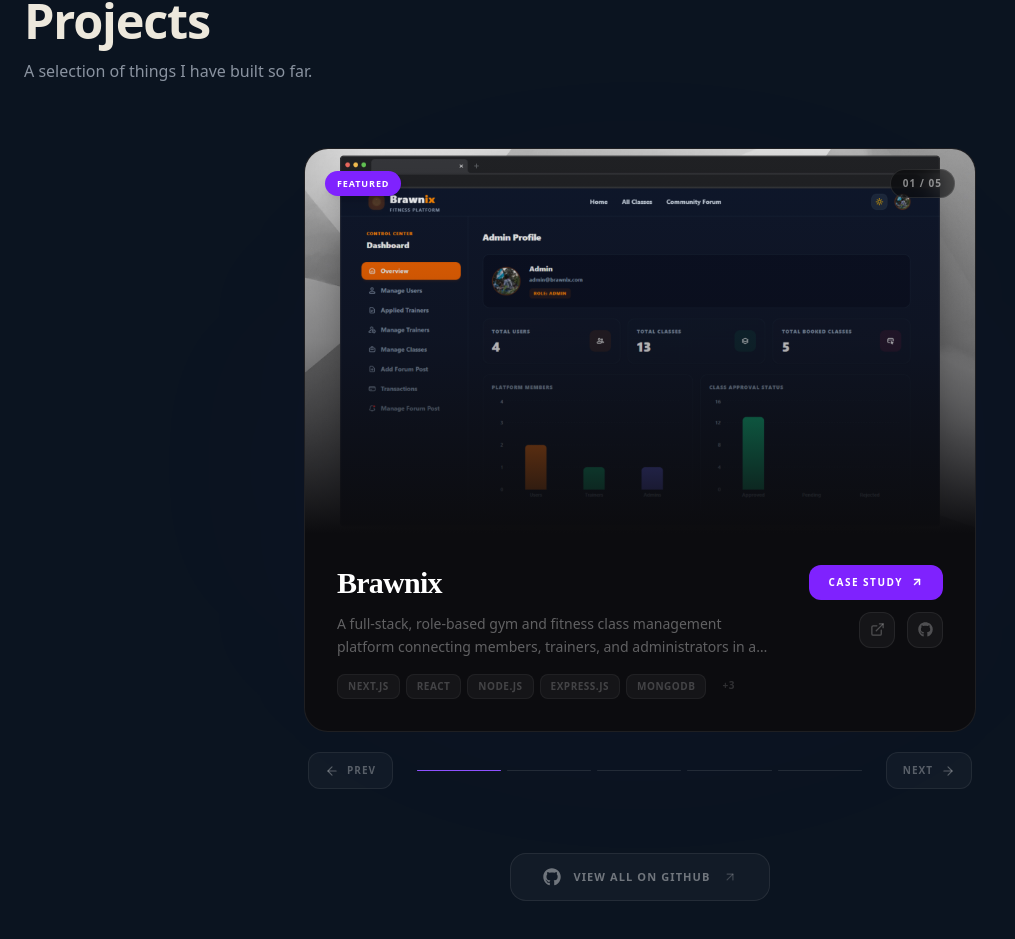
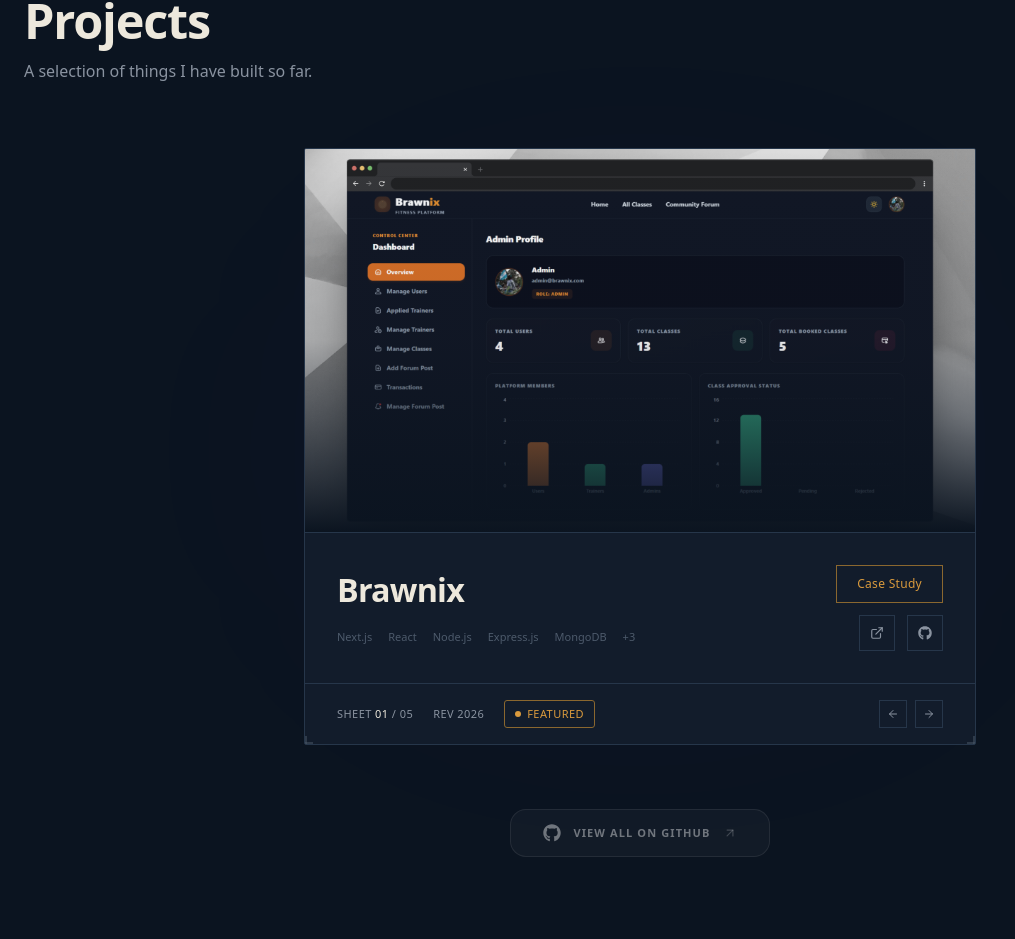
Before and after one commit to tawchifulislam/portfolio, a Next.js app: page / in a window 1280 px wide. Shown: the part 2676-3615 px from the top of the page, without its empty margins (0-1015 px from the left). Built offline with nearby package versions, Linux system fonts and the light colour scheme.

Commit message:
refactor: enhance ProjectStack structure and navigation

```diff
--- a/src/components/ui/ProjectCard.jsx
+++ b/src/components/ui/ProjectCard.jsx
@@ -1,30 +1,22 @@
 'use client';
 
+import { useState, useEffect, useCallback } from 'react';
 import { motion, AnimatePresence } from 'framer-motion';
-import { useState, useEffect, useCallback } from 'react';
-import {
-  ExternalLink,
-  ArrowUpRight,
-  ArrowLeft,
-  ArrowRight,
-} from 'lucide-react';
+import { ExternalLink, ArrowLeft, ArrowRight } from 'lucide-react';
 import { FaGithub } from 'react-icons/fa';
 import Image from 'next/image';
 import Link from 'next/link';
+import CornerMarks from './CornerMarks';
+import TitleBlock from './TitleBlock';
 
 export default function ProjectStack({ projects }) {
   const [current, setCurrent] = useState(0);
   const [direction, setDirection] = useState(1);
-  const [isAnimating, setIsAnimating] = useState(false);
 
-  const go = useCallback(
-    (index, dir) => {
-      if (isAnimating) return;
-      setDirection(dir);
-      setCurrent(index);
-    },
-    [isAnimating],
-  );
+  const go = useCallback((index, dir) => {
+    setDirection(dir);
+    setCurrent(index);
+  }, []);
 
   const prev = useCallback(
     () => go(current === 0 ? projects.length - 1 : current - 1, -1),
@@ -35,7 +27,6 @@ export default function ProjectStack({ projects }) {
     [current, go, projects.length],
   );
 
-  // Keyboard navigation
   useEffect(() => {
     const handleKey = e => {
       if (e.key === 'ArrowLeft') prev();
@@ -48,96 +39,63 @@ export default function ProjectStack({ projects }) {
   const project = projects[current];
 
   const slideVariants = {
-    enter: dir => ({ x: dir * 80, opacity: 0, scale: 0.98 }),
-    center: { x: 0, opacity: 1, scale: 1 },
-    exit: dir => ({ x: dir * -80, opacity: 0, scale: 0.98 }),
+    enter: dir => ({ x: dir * 60, opacity: 0 }),
+    center: { x: 0, opacity: 1 },
+    exit: dir => ({ x: dir * -60, opacity: 0 }),
   };
 
   return (
-    <div className="relative w-full">
-      {/* Main card */}
-      <div className="relative overflow-hidden rounded-3xl border border-white/8 bg-[#0c0c0f]">
-        <AnimatePresence
-          mode="wait"
-          custom={direction}
-          onExitComplete={() => setIsAnimating(false)}
-        >
+    <div className="relative">
+      <div className="sheet overflow-hidden">
+        <CornerMarks />
+
+        <AnimatePresence mode="wait" custom={direction}>
           <motion.div
-            key={current}
+            key={project.slug}
             custom={direction}
             variants={slideVariants}
             initial="enter"
             animate="center"
             exit="exit"
-            transition={{ duration: 0.45, ease: [0.22, 1, 0.36, 1] }}
-            onAnimationStart={() => setIsAnimating(true)}
-            onAnimationComplete={() => setIsAnimating(false)}
+            transition={{ duration: 0.4, ease: [0.22, 1, 0.36, 1] }}
           >
-            {/* Image */}
-            <div className="relative w-full h-64 sm:h-80 md:h-96 overflow-hidden">
+            <div className="relative w-full h-64 sm:h-80 md:h-96 border-b border-line">
               <Image
                 src={project.image}
                 alt={project.title}
                 fill
-                className="object-cover object-top scale-[1.02] hover:scale-100 transition-transform duration-700"
+                className="object-cover object-top grayscale-[0.3] hover:grayscale-0 transition-all duration-700"
                 priority
               />
-              <div className="absolute inset-0 bg-linear-to-t from-[#0c0c0f] via-[#0c0c0f]/30 to-transparent" />
-
-              {/* Top badges */}
-              <div className="absolute top-5 left-5 right-5 flex items-center justify-between">
-                {project.featured ? (
-                  <span className="px-3 py-1.5 rounded-full text-[9px] font-black tracking-widest uppercase bg-violet-600 text-white shadow-lg">
-                    Featured
-                  </span>
-                ) : (
-                  <span />
-                )}
-                <span className="px-3 py-1.5 rounded-full bg-black/50 backdrop-blur-md border border-white/10 text-[10px] font-black text-white/50 tracking-widest">
-                  {String(current + 1).padStart(2, '0')} /{' '}
-                  {String(projects.length).padStart(2, '0')}
-                </span>
-              </div>
+              <div className="absolute inset-0 bg-linear-to-t from-ink via-ink/10 to-transparent" />
             </div>
 
-            {/* Content */}
             <div className="p-7 md:p-8">
               <div className="flex flex-col sm:flex-row sm:items-start gap-5 sm:gap-8">
-                {/* Left — title + desc */}
                 <div className="flex-1 min-w-0">
-                  <h3 className="text-2xl md:text-3xl font-bold font-[--font-syne] text-white tracking-tight mb-3">
+                  <h3 className="font-display text-h2 font-semibold text-paper tracking-tight mb-3">
                     {project.title}
                   </h3>
-                  <p className="text-white/35 text-sm leading-relaxed line-clamp-2">
-                    {project.description}
+                  <p className="measure text-sm text-muted leading-relaxed">
+                    {project.summary}
                   </p>
 
-                  {/* Tags */}
-                  <div className="flex flex-wrap gap-1.5 mt-4">
+                  <div className="flex flex-wrap gap-x-4 gap-y-1.5 mt-4 font-mono text-[11px] text-faint">
                     {project.tags.slice(0, 5).map(tag => (
-                      <span
-                        key={tag}
-                        className="px-2.5 py-1 rounded-lg text-[10px] font-bold text-white/20 bg-white/4 border border-white/5 uppercase tracking-wider"
-                      >
-                        {tag}
-                      </span>
+                      <span key={tag}>{tag}</span>
                     ))}
                     {project.tags.length > 5 && (
-                      <span className="px-2.5 py-1 text-[10px] font-bold text-white/15 uppercase tracking-wider">
-                        +{project.tags.length - 5}
-                      </span>
+                      <span>+{project.tags.length - 5}</span>
                     )}
                   </div>
                 </div>
 
-                {/* Right — actions */}
                 <div className="flex sm:flex-col items-center sm:items-end gap-3 shrink-0">
                   <Link
-                    href={`/projects/${project.id}`}
-                    className="relative overflow-hidden flex items-center gap-2 px-5 py-2.5 rounded-xl bg-violet-600 hover:bg-violet-500 text-white text-[10px] font-black tracking-[0.15em] uppercase transition-colors duration-300 before:absolute before:inset-0 before:-translate-x-full hover:before:translate-x-full before:bg-linear-to-r before:from-transparent before:via-white/20 before:to-transparent before:transition-transform before:duration-700"
+                    href={`/projects/${project.slug}`}
+                    className="px-5 py-2.5 border border-brass-dim text-brass text-xs font-medium tracking-wide hover:bg-brass hover:text-ink transition-colors duration-300"
                   >
                     Case Study
-                    <ArrowUpRight size={12} strokeWidth={3} />
                   </Link>
 
                   <div className="flex items-center gap-3">
@@ -145,20 +103,20 @@ export default function ProjectStack({ projects }) {
                       href={project.liveUrl}
                       target="_blank"
                       rel="noopener noreferrer"
-                      className="w-9 h-9 flex items-center justify-center rounded-xl bg-white/4 border border-white/[0.07] text-white/25 hover:text-violet-400 hover:border-violet-500/30 transition-all duration-300"
                       title="Live Demo"
+                      className="w-9 h-9 flex items-center justify-center border border-line text-muted hover:text-brass hover:border-brass-dim transition-colors duration-300"
                     >
-                      <ExternalLink size={15} />
+                      <ExternalLink size={14} />
                     </a>
 
                     <a
                       href={project.githubUrl}
                       target="_blank"
                       rel="noopener noreferrer"
-                      className="w-9 h-9 flex items-center justify-center rounded-xl bg-white/4 border border-white/[0.07] text-white/25 hover:text-white hover:border-white/20 transition-all duration-300"
                       title="Source Code"
+                      className="w-9 h-9 flex items-center justify-center border border-line text-muted hover:text-paper hover:border-faint transition-colors duration-300"
                     >
-                      <FaGithub size={15} />
+                      <FaGithub size={14} />
                     </a>
                   </div>
                 </div>
@@ -166,49 +124,30 @@ export default function ProjectStack({ projects }) {
             </div>
           </motion.div>
         </AnimatePresence>
-      </div>
 
-      {/* Navigation */}
-      <div className="flex items-center justify-between mt-5 px-1">
-        {/* Prev */}
-        <motion.button
-          onClick={prev}
-          whileHover={{ scale: 1.05, x: -2 }}
-          whileTap={{ scale: 0.95 }}
-          className="flex items-center gap-2 px-4 py-2.5 rounded-xl bg-white/3 border border-white/[0.07] text-white/30 hover:text-white hover:border-white/20 transition-all duration-300 text-[10px] font-black uppercase tracking-widest"
-        >
-          <ArrowLeft size={14} />
-          Prev
-        </motion.button>
-
-        {/* Progress line */}
-        <div className="flex items-center gap-1.5 flex-1 mx-6">
-          {projects.map((_, i) => (
-            <button
-              key={i}
-              onClick={() => go(i, i > current ? 1 : -1)}
-              className="relative flex-1 h-px group"
-            >
-              <div className="absolute inset-0 bg-white/10 rounded-full" />
-              <motion.div
-                animate={{ scaleX: i === current ? 1 : 0 }}
-                transition={{ duration: 0.4, ease: 'easeOut' }}
-                className="absolute inset-0 bg-violet-500 rounded-full origin-left"
-              />
-            </button>
-          ))}
-        </div>
-
-        {/* Next */}
-        <motion.button
-          onClick={next}
-          whileHover={{ scale: 1.05, x: 2 }}
-          whileTap={{ scale: 0.95 }}
-          className="flex items-center gap-2 px-4 py-2.5 rounded-xl bg-white/3 border border-white/[0.07] text-white/30 hover:text-white hover:border-white/20 transition-all duration-300 text-[10px] font-black uppercase tracking-widest"
-        >
-          Next
-          <ArrowRight size={14} />
-        </motion.button>
+        <TitleBlock
+          sheetNumber={String(current + 1).padStart(2, '0')}
+          total={String(projects.length).padStart(2, '0')}
+          status={project.featured ? 'FEATURED' : null}
+          action={
+            <div className="flex items-center gap-2">
+              <button
+                onClick={prev}
+                aria-label="Previous project"
+                className="w-7 h-7 flex items-center justify-center border border-line text-muted hover:text-paper hover:border-faint transition-colors duration-300"
+              >
+                <ArrowLeft size={12} />
+              </button>
+              <button
+                onClick={next}
+                aria-label="Next project"
+                className="w-7 h-7 flex items-center justify-center border border-line text-muted hover:text-paper hover:border-faint transition-colors duration-300"
+              >
+                <ArrowRight size={12} />
+              </button>
+            </div>
+          }
+        />
       </div>
     </div>
   );
```
